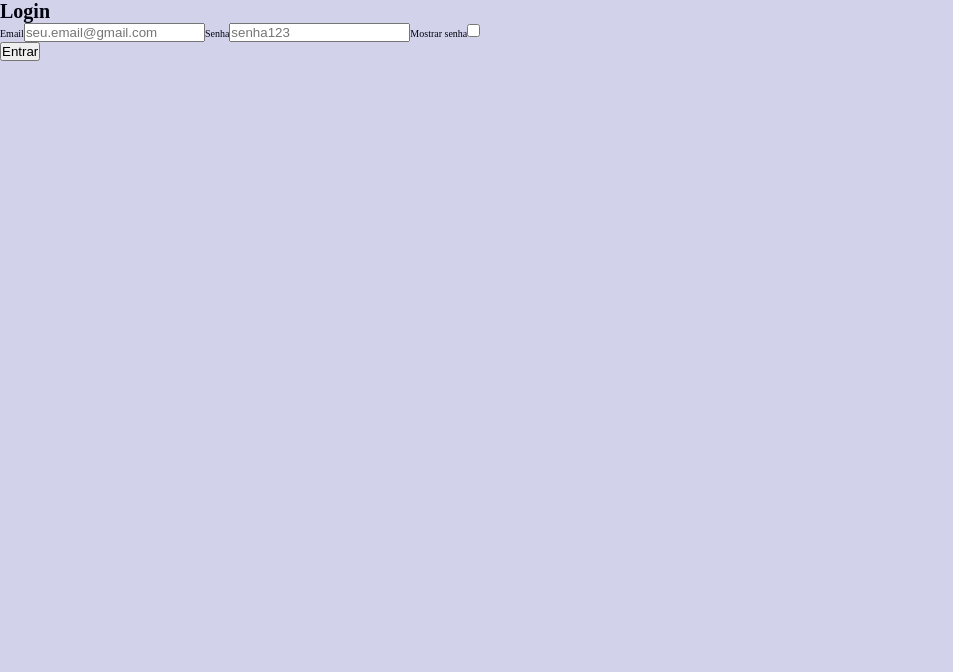
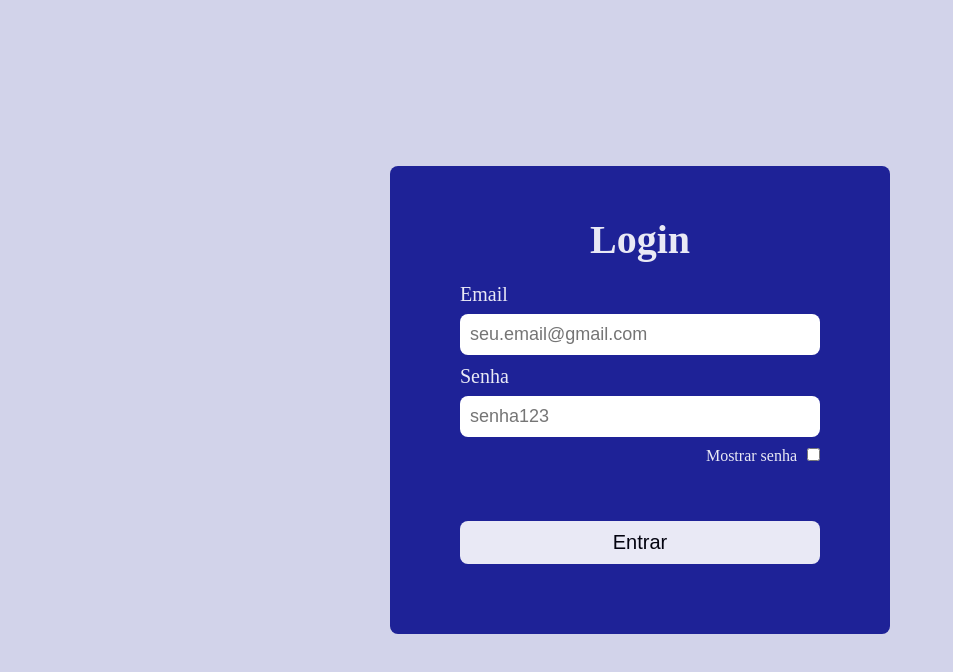
Before and after one commit to Kevin-Ol/loan-system-frontend, a React (Create React App) app: page / in a window 1280 px wide. Shown: the top 672 px of the page, without its empty margins (0-953 px from the left). Built offline with nearby package versions, Linux system fonts and the light colour scheme; no server answers.

Commit message:
Estilização página de cadastro de empréstimo

```diff
--- a/src/App.jsx
+++ b/src/App.jsx
@@ -1,5 +1,5 @@
 import { Routes, Route, Navigate } from "react-router-dom";
-import Home from "./pages/Home";
+import Login from "./pages/Login";
 import Register from "./pages/Register";
 import Loan from "./pages/Loan";
 import Main from "./pages/Main";
@@ -13,7 +13,7 @@ function App() {
     <AuthProvider>
       <Routes>
         <Route element={<PublicRoute />}>
-          <Route path="/" element={<Home />} />
+          <Route path="/" element={<Login />} />
         </Route>
         <Route element={<PrivateRoute />}>
           <Route path="loan/list" element={<Main />} />
--- a/src/components/LoanRegister.jsx
+++ b/src/components/LoanRegister.jsx
@@ -52,7 +52,8 @@ function LoanRegister() {
   );
 
   const handleDays = useCallback((value) => {
-    const currentDate = new Date();
+    const currentDate = new Date(startDate);
+
     if (!value) {
       setPaymentDate(dateToString(currentDate));
     } else {
--- a/src/components/Login.jsx
+++ b/src/components/LoginForm.jsx
@@ -3,17 +3,23 @@ import { useNavigate } from "react-router-dom";
 import { useAuth } from "../context/Auth";
 import api from "../services/api";
 
-function Login() {
+function LoginForm() {
   const navigate = useNavigate();
   const { setUser } = useAuth();
 
   const [email, setEmail] = useState("");
   const [password, setPassword] = useState("");
   const [revealPassword, setRevealPassword] = useState(false);
+  const [errorMessage, setErrorMessage] = useState("");
 
-  const handleEmail = useCallback(({ target }) => setEmail(target.value));
-  const handlePassword = useCallback(({ target }) => setPassword(target.value));
-  const [errorMessage, setErrorMessage] = useState("");
+  const handleEmail = useCallback(({ target }) => {
+    setEmail(target.value);
+    setErrorMessage("");
+  });
+  const handlePassword = useCallback(({ target }) => {
+    setPassword(target.value);
+    setErrorMessage("");
+  });
 
   const handleRevealPassord = useCallback(({ target }) =>
     setRevealPassword(target.checked)
@@ -34,7 +40,8 @@ function Login() {
   });
 
   return (
-    <form onSubmit={handleSubmit}>
+    <form className="login-form" onSubmit={handleSubmit}>
+      <h1>Login</h1>
       <label htmlFor="email">Email</label>
       <input
         type="email"
@@ -53,16 +60,18 @@ function Login() {
         value={password}
         onChange={handlePassword}
       />
+      <div>
         <label htmlFor="reveal-password">Mostrar senha</label>
         <input
           type="checkbox"
           id="reveal-password"
           onChange={handleRevealPassord}
         />
+      </div>
       <p>{errorMessage}</p>
       <button type="submit">Entrar</button>
     </form>
   );
 }
 
-export default Login;
+export default LoginForm;
--- a/src/pages/Home.jsx
+++ /dev/null
@@ -1,12 +0,0 @@
-import Login from "../components/Login";
-
-function Home() {
-  return (
-    <main>
-      <h1>Login</h1>
-      <Login />
-    </main>
-  );
-}
-
-export default Home;
--- a/src/pages/Loan.jsx
+++ b/src/pages/Loan.jsx
@@ -1,9 +1,10 @@
 import LoanRegister from "../components/LoanRegister";
 import Header from "../components/Header";
+import "../styles/Loan.scss";
 
 function Loan() {
   return (
-    <main>
+    <main className="loan-page">
       <Header title="Cadastro de empréstimo" />
       <LoanRegister />
     </main>
--- /dev/null
+++ b/src/pages/Login.jsx
@@ -0,0 +1,12 @@
+import LoginForm from "../components/LoginForm";
+import "../styles/Login.scss";
+
+function Home() {
+  return (
+    <main className="login-page">
+      <LoginForm />
+    </main>
+  );
+}
+
+export default Home;
--- /dev/null
+++ b/src/styles/Loan.scss
@@ -0,0 +1,46 @@
+@use 'variables';
+
+.loan-page {
+  min-height: 100vh;
+
+  form {
+    color: variables.$light-text;
+    background-color: variables.$dark-bg;
+    font-size: 1.8rem;
+    margin: 0 auto 5rem;
+    padding: 5rem 7rem 7rem;
+    max-width: 70rem;
+    border-radius: 8px;
+
+    display: flex;
+    flex-direction: column;
+
+    label {
+      margin-bottom: 0.4rem;
+    }
+
+    input {
+      color: variables.$dark-text;
+      font-size: 1.6rem;
+      border: none;
+      border-radius: 8px;
+      margin-bottom: 1.6rem;
+      padding: 1rem;
+    }
+
+    button {
+      color: variables.$dark-text;
+      background-color: variables.$light-text;
+      font-size: 2rem;
+      border: none;
+      border-radius: 8px;
+      padding: 1rem 3rem;
+      margin-top: 3rem;
+
+      &:hover {
+        background-color: variables.$light-bg;
+        box-shadow: inset 0 0 0 2px variables.$dark-text;
+      }
+    }
+  }
+}
--- /dev/null
+++ b/src/styles/Login.scss
@@ -0,0 +1,68 @@
+@use 'variables';
+
+.login-page {
+  display: flex;
+  justify-content: center;
+  align-items: center;
+  min-height: 100vh;
+
+  form {
+    color: variables.$light-text;
+    background-color: variables.$dark-bg;
+    font-size: 2rem;
+    margin: auto;
+    padding: 5rem 7rem 7rem;
+    min-width: 50rem;
+    border-radius: 8px;
+
+    display: flex;
+    flex-direction: column;
+
+    h1 {
+      text-align: center;
+      margin-bottom: 2rem;
+    }
+
+    label {
+      margin-bottom: 0.8rem;
+    }
+
+    input {
+      color: variables.$dark-text;
+      font-size: 1.8rem;
+      border: none;
+      border-radius: 8px;
+      margin-bottom: 1rem;
+      padding: 1rem;
+    }
+
+    div {
+      font-size: 1.6rem;
+      text-align: right;
+
+      input {
+        margin-left: 1rem;
+      }
+    }
+
+    p {
+      font-size: 1.6rem;
+      min-height: 2rem;
+    }
+
+    button {
+      color: variables.$dark-text;
+      background-color: variables.$light-text;
+      font-size: 2rem;
+      border: none;
+      border-radius: 8px;
+      padding: 1rem 3rem;
+      margin-top: 3rem;
+
+      &:hover {
+        background-color: variables.$light-bg;
+        box-shadow: inset 0 0 0 2px variables.$dark-text;
+      }
+    }
+  }
+}
```
Lines whose indentation alone changed are shown as unchanged.
